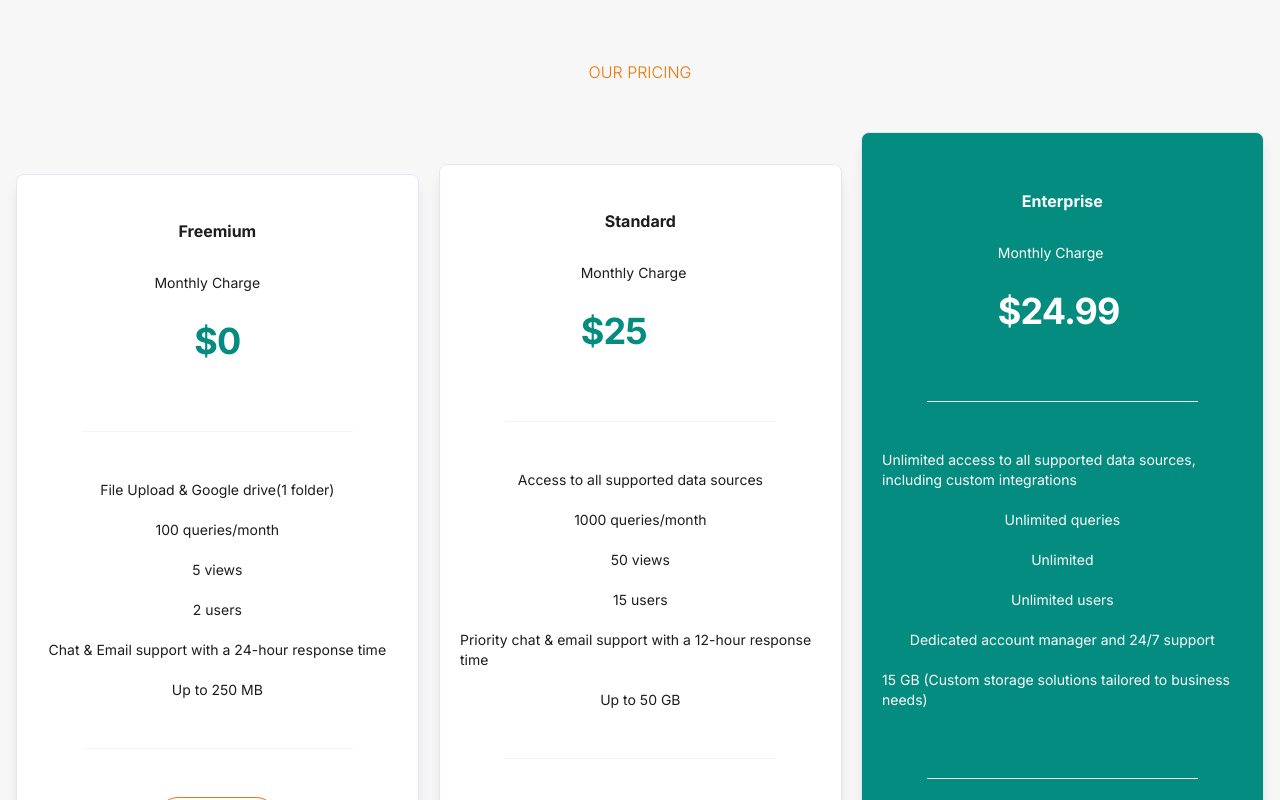
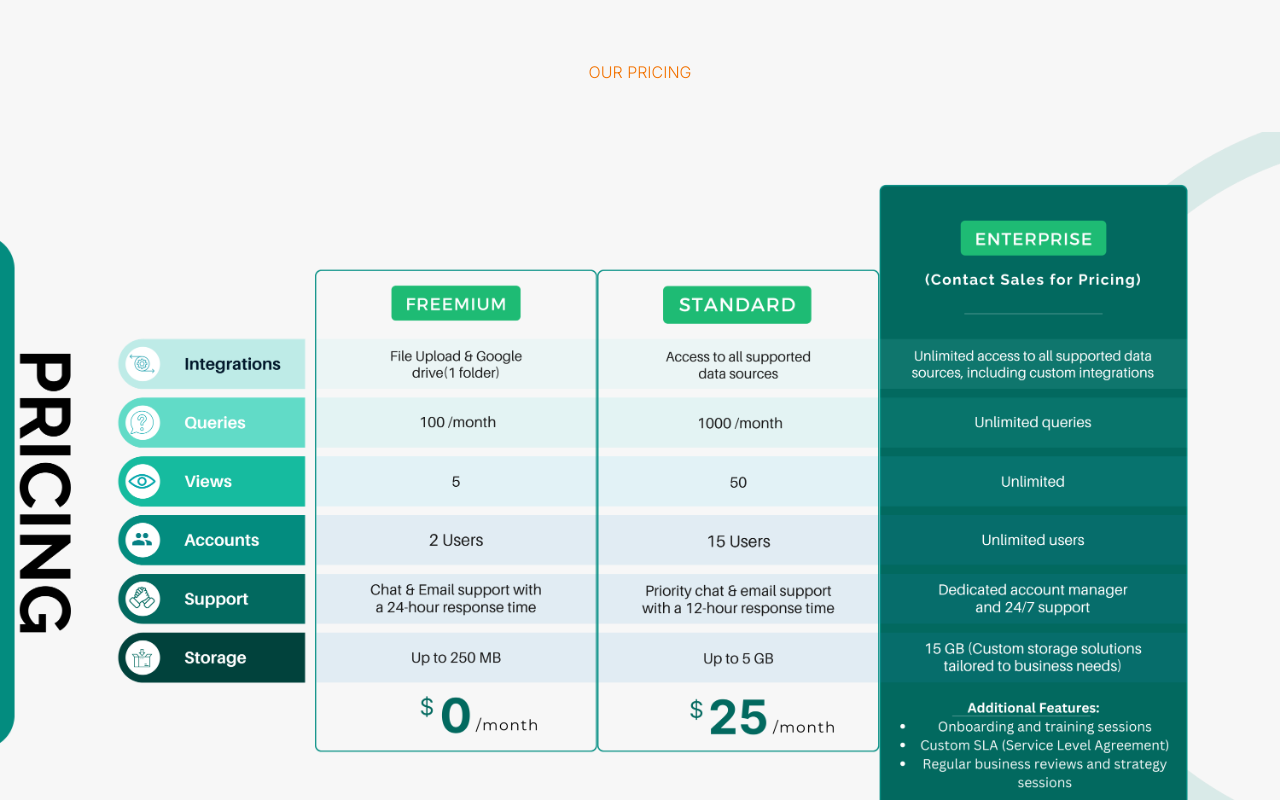
Before and after one commit to kwesinavilot/radii-landing-page, a Next.js app: page / in a window 1280 px wide. Shown: the part 2580-3380 px from the top of the page. Built offline with nearby package versions, Linux system fonts and the light colour scheme.

Commit message:
image fixed

```diff
--- a/components/Pricing.tsx
+++ b/components/Pricing.tsx
@@ -29,7 +29,7 @@ const Pricing = () => {
         <br />
         <br />
       </div>
-      <div className=" flex lg:flex-row flex-col lg:w-[1248px] w-full gap-5 justify-center items-center">
+      {/* <div className=" flex lg:flex-row flex-col lg:w-[1248px] w-full gap-5 justify-center items-center">
         <Pcard className='flex flex-col p-5 lg:w-1/3 w-[83vw] shadow-lg justify-center items-center bg-white'
                data-aos="flip-left" data-aos-duration="2000">
           <PcardHeader>
@@ -172,11 +172,11 @@ const Pricing = () => {
             </div>
           </PcardFooter>
         </Pcard>
-      </div>
-      {/* <div id="header" data-aos="zoom-out" data-aos-duration="2000">
+      </div> */}
+      <div id="header" data-aos="zoom-out" data-aos-duration="2000">
         <Image src="/images/price.png" alt="Hero Image" width={1440} height={1000} />
       </div>
-      <div id="header" data-aos="fade-up" data-aos-duration="2000">
+      {/* <div id="header" data-aos="fade-up" data-aos-duration="2000">
         {/* <p className=' text-center font-light py-10 text-sm'>Additional tokens may be purchsed for high frequency users (Contact sales for a custom plan)</p> */}
         {/* <br />
         <br />
```
